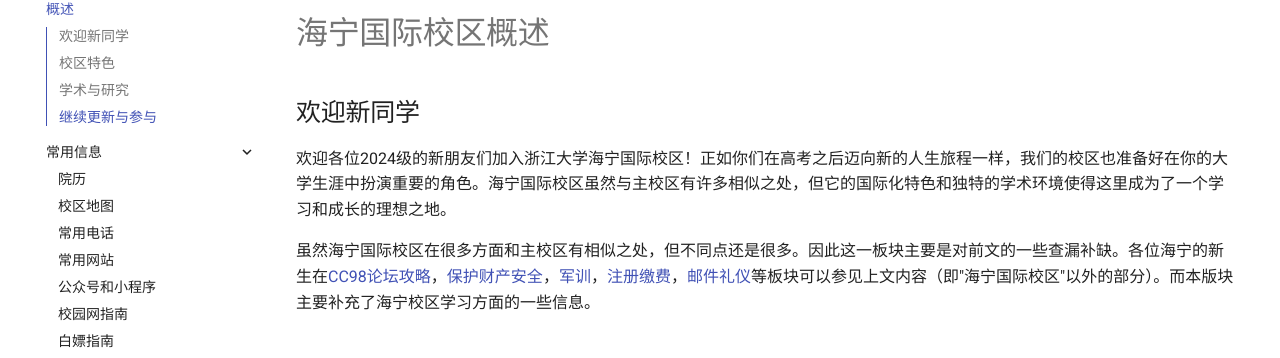
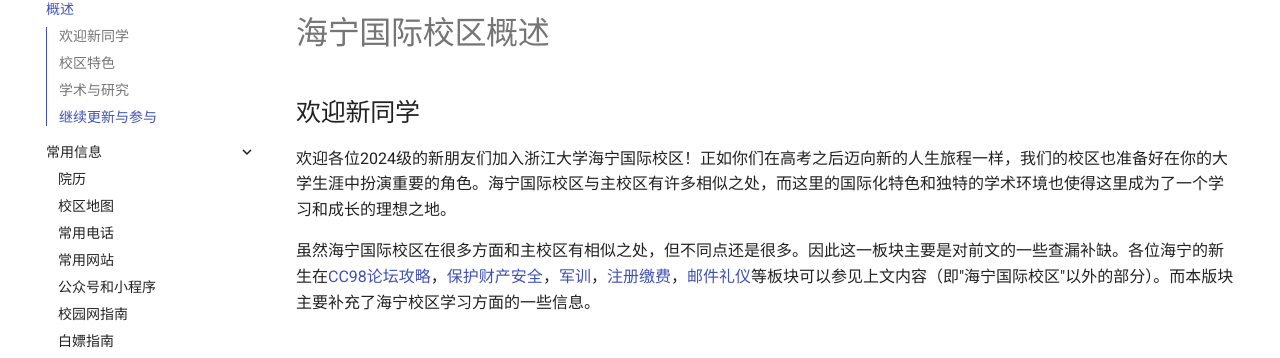
Before and after one commit to mini-full/zju-welcome, an MkDocs documentation site: the page built from docs/haining/intro.md, in a window 1280 px wide and 1348 px high. Shown: the part 177-535 px from the top of the window. Built offline with MkDocs 1.6.1 and Material for MkDocs 9.7.7, drawn with Linux system fonts in a browser that asks for light colours; comment, search, counter and statistics services are not loaded.

Commit message:
update intro of haining

```diff
--- a/docs/haining/intro.md
+++ b/docs/haining/intro.md
@@ -2,7 +2,7 @@
 
 ## 欢迎新同学
 
-欢迎各位2024级的新朋友们加入浙江大学海宁国际校区！正如你们在高考之后迈向新的人生旅程一样，我们的校区也准备好在你的大学生涯中扮演重要的角色。海宁国际校区虽然与主校区有许多相似之处，但它的国际化特色和独特的学术环境使得这里成为了一个学习和成长的理想之地。
+欢迎各位2024级的新朋友们加入浙江大学海宁国际校区！正如你们在高考之后迈向新的人生旅程一样，我们的校区也准备好在你的大学生涯中扮演重要的角色。海宁国际校区与主校区有许多相似之处，而这里的国际化特色和独特的学术环境也使得这里成为了一个学习和成长的理想之地。
 
 虽然海宁国际校区在很多方面和主校区有相似之处，但不同点还是很多。因此这一板块主要是对前文的一些查漏补缺。各位海宁的新生在[CC98论坛攻略](../cc98.md)，[保护财产安全](../callout.md)，[军训](../military_training/time.md)，[注册缴费](../registration/fee.md)，[邮件礼仪](../learning/email_etiquette.md)等板块可以参见上文内容（即"海宁国际校区"以外的部分）。而本版块主要补充了海宁校区学习方面的一些信息。
 
```
